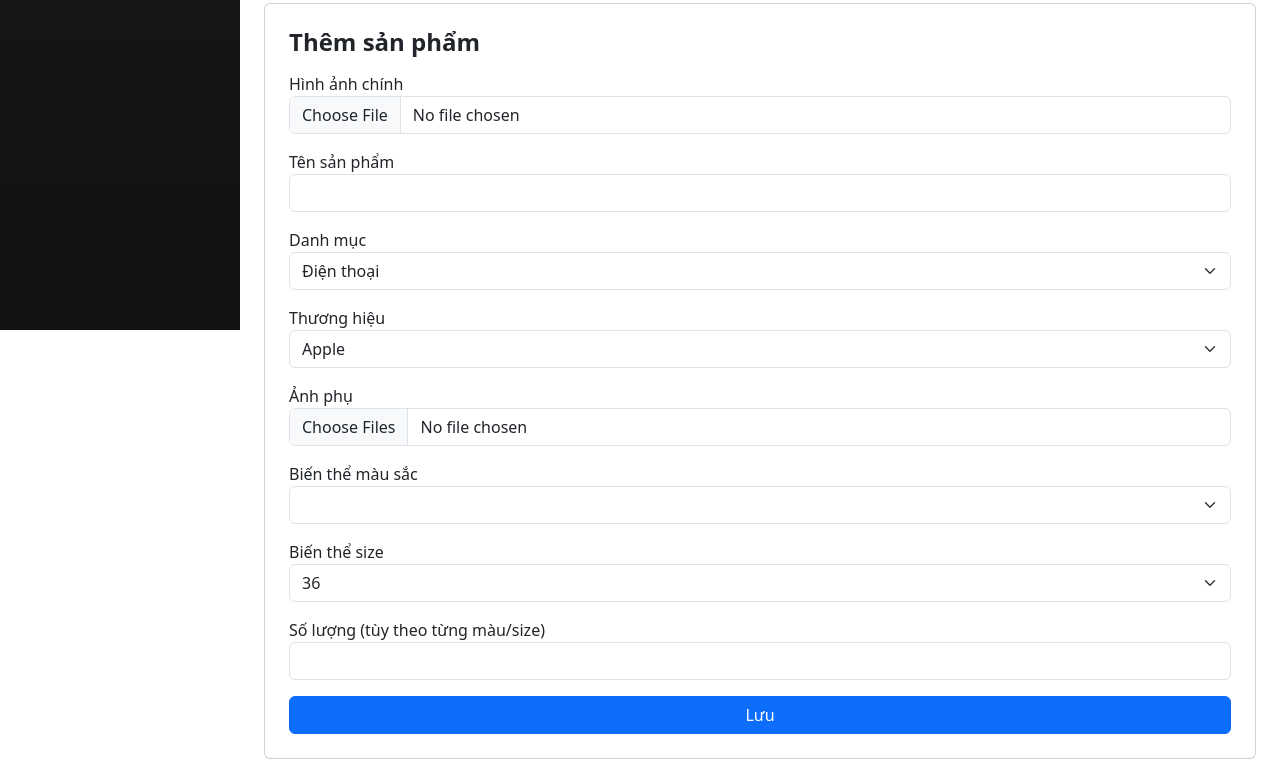
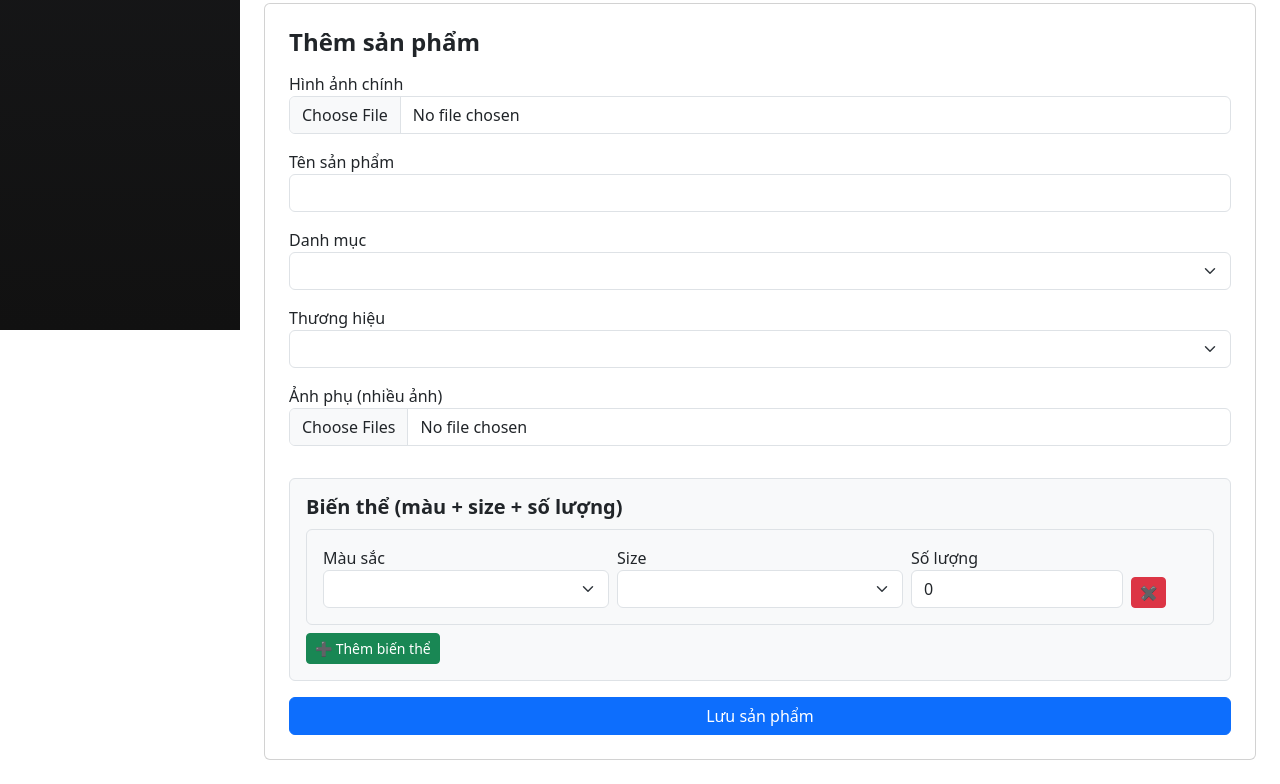
Before and after one commit to Phong-poor/duan1, a Vue app in the folder frontend/: page / in a window 1280 px wide. Shown: the part 470-1254 px from the top of the page. Built offline with nearby package versions, Linux system fonts and the light colour scheme.

Commit message:
thay đổi quanlysanpham

```diff
--- a/frontend/src/components/Admin/Quanlysanpham.vue
+++ b/frontend/src/components/Admin/Quanlysanpham.vue
@@ -84,55 +84,93 @@
         <div class="card p-4 mt-4" id="add-form">
           <h4 class="fw-bold mb-3">Thêm sản phẩm</h4>
 
+          <!-- Ảnh chính -->
           <div class="mb-3">
             <label>Hình ảnh chính</label>
-                <input type="file" class="form-control" />
+            <input type="file" class="form-control" @change="onMainImageChange" />
           </div>
 
+          <!-- Tên sản phẩm -->
           <div class="mb-3">
             <label>Tên sản phẩm</label>
-                <input type="text" class="form-control" />
+            <input v-model="products.name" type="text" class="form-control" />
           </div>
 
+          <!-- Danh mục -->
           <div class="mb-3">
             <label>Danh mục</label>
-                <select class="form-select">
-                <option v-for="dm in categories" :value="dm">{{ dm }}</option>
+            <select v-model="products.category" class="form-select">
+              <option v-for="dm in categories" :value="dm.id">{{ dm.ten }}</option>
             </select>
           </div>
 
+          <!-- Thương hiệu -->
           <div class="mb-3">
             <label>Thương hiệu</label>
-                <select class="form-select">
-                <option v-for="th in brands" :value="th">{{ th }}</option>
+            <select v-model="products.brand" class="form-select">
+              <option v-for="th in brands" :value="th.id">{{ th.ten }}</option>
             </select>
           </div>
 
+          <!-- Ảnh phụ -->
           <div class="mb-3">
-                <label>Ảnh phụ</label>
-                <input type="file" class="form-control" multiple />
+            <label>Ảnh phụ (nhiều ảnh)</label>
+            <input type="file" multiple class="form-control" @change="onExtraImagesChange" />
+
+            <!-- Preview ảnh phụ -->
+            <div class="d-flex flex-wrap mt-3 gap-2">
+              <div
+                v-for="(img, index) in extraImagesPreview"
+                :key="index"
+                class="position-relative"
+              >
+                <img :src="img" class="preview-img" />
+
+                <!-- Nút xóa ảnh -->
+                <button class="btn btn-danger btn-sm delete-img-btn" @click="removeExtraImage(index)">
+                  ✖
+                </button>
+              </div>
+            </div>
           </div>
 
-            <div class="mb-3">
-                <label>Biến thể màu sắc</label>
-                <select v-model="selectedColor" class="form-select">
-                <option v-for="c in colors" :value="c">{{ c }}</option>
+          <!-- BIẾN THỂ -->
+          <div class="variant-box border p-3 mb-3">
+            <h5 class="fw-semibold">Biến thể (màu + size + số lượng)</h5>
+
+            <div v-for="(v, index) in variants" :key="index" class="border p-3 rounded mt-2">
+              <div class="row g-2">
+
+                <div class="col-md-4">
+                  <label>Màu sắc</label>
+                  <select v-model="v.color" class="form-select">
+                    <option v-for="c in colors" :value="c.id">{{ c.ten }}</option>
                   </select>
                 </div>
 
-            <div class="mb-3">
-                <label>Biến thể size</label>
-                <select class="form-select">
-                <option v-for="s in sizes" :value="s">{{ s }}</option>
+                <div class="col-md-4">
+                  <label>Size</label>
+                  <select v-model="v.size" class="form-select">
+                    <option v-for="s in sizes" :value="s.id">{{ s.size }}</option>
                   </select>
                 </div>
 
-            <div class="mb-3">
-                <label>Số lượng (tùy theo từng màu/size)</label>
-                <input type="number" class="form-control" />
+                <div class="col-md-3">
+                  <label>Số lượng</label>
+                  <input v-model="v.quantity" type="number" class="form-control" />
                 </div>
 
-            <button class="btn btn-primary">Lưu</button>
+                <div class="col-md-1 d-flex align-items-end">
+                  <button class="btn btn-danger btn-sm" @click="removeVariant(index)">✖</button>
+                </div>
+
+              </div>
+            </div>
+
+            <button class="btn btn-success btn-sm mt-2" @click="addVariant">➕ Thêm biến thể</button>
+          </div>
+
+          <button class="btn btn-primary" @click="saveProduct">Lưu sản phẩm</button>
         </div>
       </div>
     </div>
@@ -145,6 +183,7 @@ import logoImage from '../../assets/logo.png'
 import HeaderAdmin from '../../Header-admin.vue'
 
 const search = ref("")
+
 const scrollToForm = () => {
   const form = document.getElementById("add-form");
   if (form) form.scrollIntoView({ behavior: "smooth", block: "start" });
@@ -164,7 +203,50 @@ const filteredProducts = computed(() => {
     p.name.toLowerCase().includes(search.value.toLowerCase())
   )
 })
+const mainImage = ref(null);
+const extraImages = ref([]);
+const extraImagesPreview = ref([]);
 
+// Xóa ảnh phụ
+const removeExtraImage = (index) => {
+  extraImages.value.splice(index, 1);
+  extraImagesPreview.value.splice(index, 1);
+};
+const variants = ref([
+  { color: "", size: "", quantity: 0 }
+]);
+
+const addVariant = () => {
+  variants.value.push({ color: "", size: "", quantity: 0 });
+};
+
+const removeVariant = (index) => {
+  variants.value.splice(index, 1);
+};
+const onMainImageChange = (e) => {
+  mainImage.value = e.target.files[0];
+};
+
+// Handle ảnh phụ
+const onExtraImagesChange = (e) => {
+  const files = Array.from(e.target.files);
+
+  files.forEach((file) => {
+    extraImages.value.push(file);
+
+    const previewURL = URL.createObjectURL(file);
+    extraImagesPreview.value.push(previewURL);
+  });
+};
+const saveProduct = () => {
+  console.log("Dữ liệu gửi lên server:");
+  console.table(products.value);
+  console.log("Ảnh chính:", mainImage.value);
+  console.log("Ảnh phụ:", extraImages.value);
+  console.log("Biến thể:", variants.value);
+
+  alert("Gửi API ở đây (sanpham → sanpham_hinhanhphu → bienthe)");
+};
 const totalPages = computed(() => Math.ceil(filteredProducts.value.length / perPage))
 
 const paginatedProducts = computed(() => {
@@ -173,11 +255,28 @@ const paginatedProducts = computed(() => {
 })
 
 // Form Data
-const categories = ["Điện thoại", "Laptop", "Tablet"]
-const brands = ["Apple", "Samsung", "Xiaomi"]
-const colors = ["Đỏ", "Đen", "Trắng", "Xanh"]
-const sizes = [36, 37, 38,39,40,41,42]
-const selectedColor = ref("")
+const categories = ref([
+  { id: 1, ten: "Áo thun" },
+  { id: 2, ten: "Giày" },
+]);
+
+const brands = ref([
+  { id: 1, ten: "Nike" },
+  { id: 2, ten: "Adidas" },
+]);
+
+const colors = ref([
+  { id: 1, ten: "Đỏ" },
+  { id: 2, ten: "Đen" },
+  { id: 3, ten: "Xanh" },
+]);
+
+const sizes = ref([
+  { id: 1, size: "36" },
+  { id: 2, size: "37" },
+  { id: 3, size: "38" },
+  { id: 4, size: "39" },
+]);
 </script>
 
 <style scoped>
@@ -262,4 +361,28 @@ header.admin-header {
 .content-section {
   padding-top: 80px; /* độ cao header của bạn */
 }
+.variant-box {
+  background: #f8f9fa;
+  border-radius: 6px;
+}
+
+.variant-box h5 {
+  margin-bottom: 10px;
+}
+.preview-img {
+  width: 80px;
+  height: 80px;
+  object-fit: cover;
+  border-radius: 6px;
+  border: 1px solid #ddd;
+}
+
+.delete-img-btn {
+  position: absolute;
+  top: -6px;
+  right: -6px;
+  border-radius: 50%;
+  padding: 2px 6px;
+  font-size: 12px;
+}
 </style>
```
Lines whose indentation alone changed are shown as unchanged.
